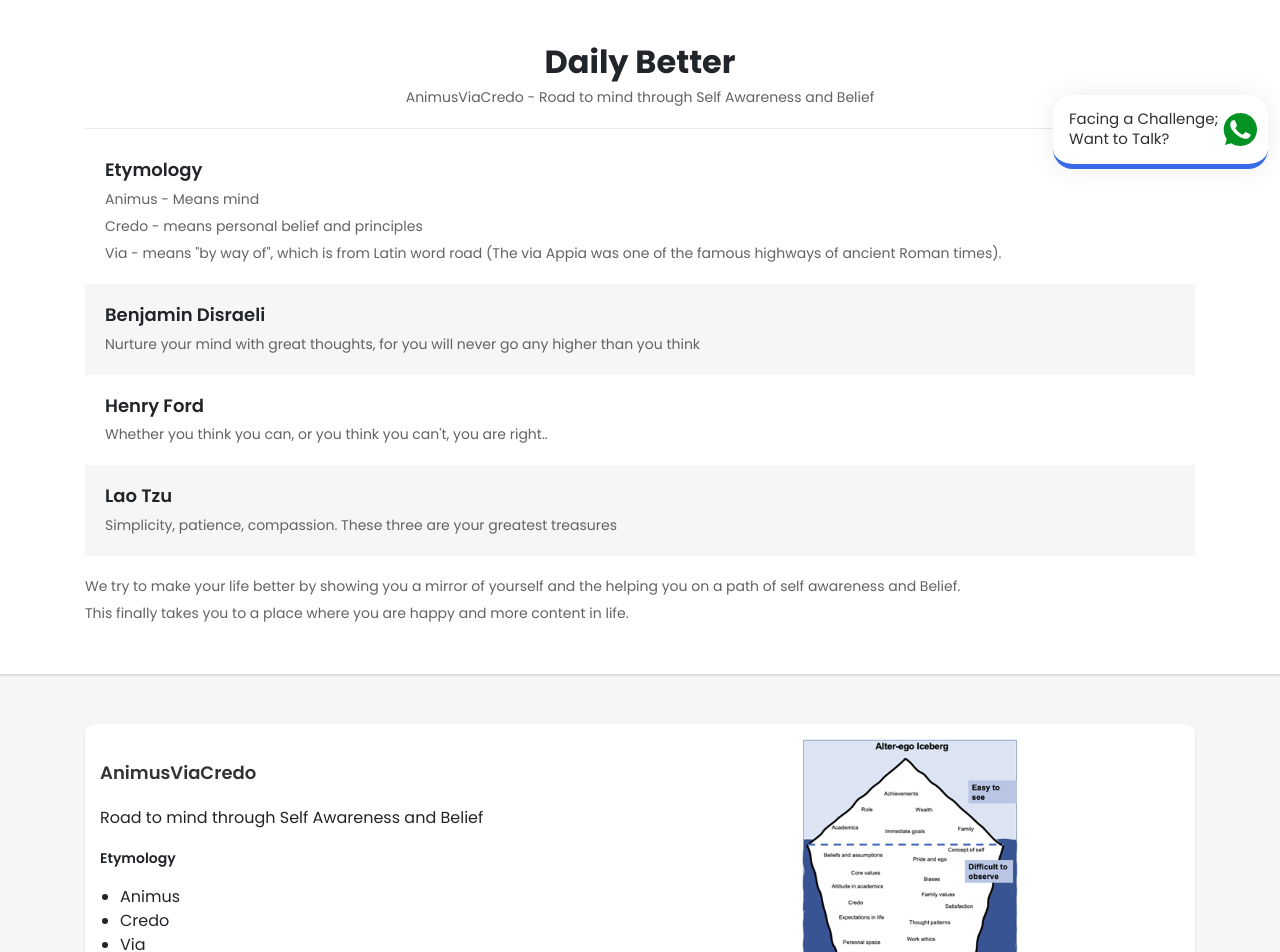
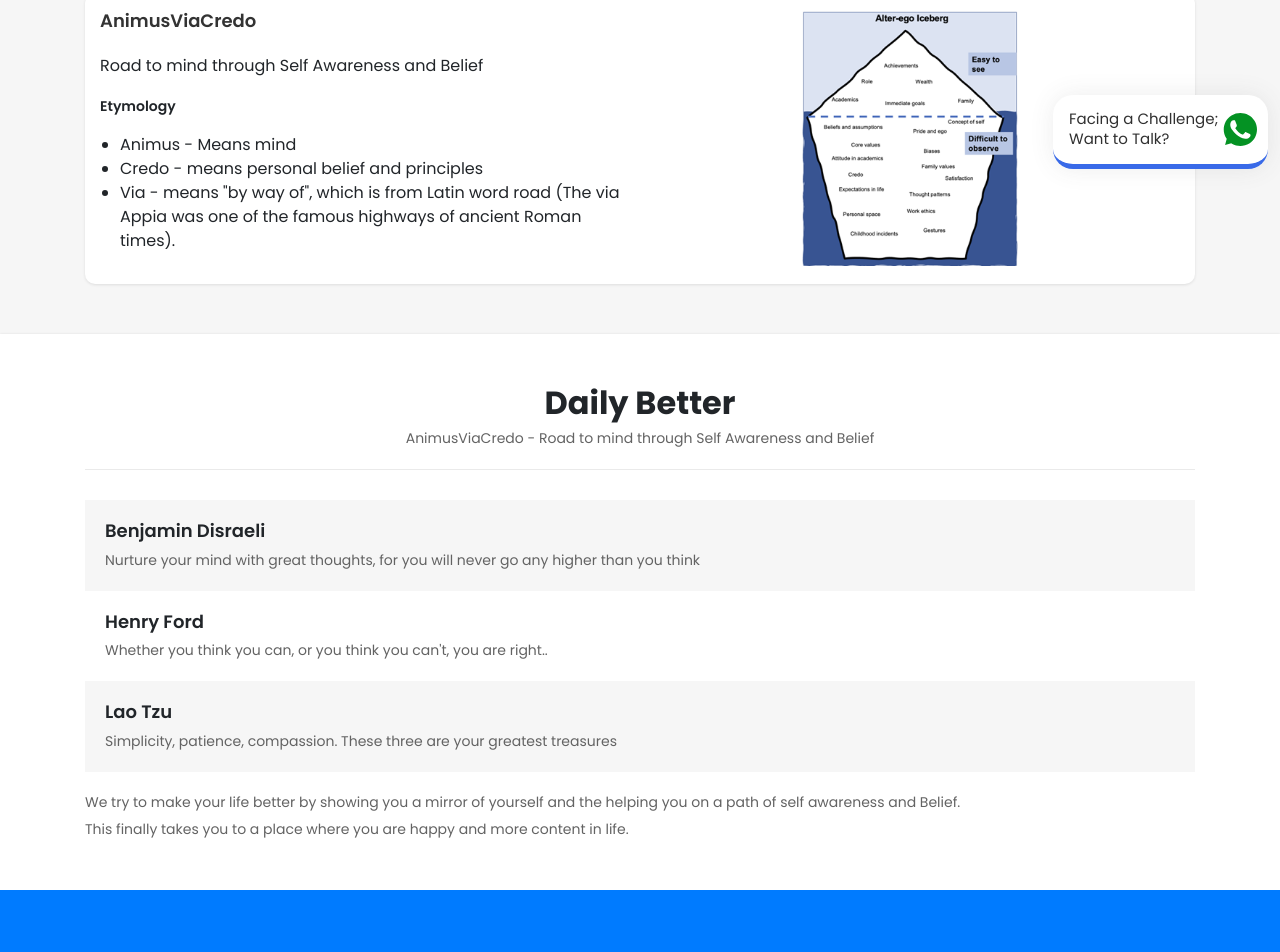
Before and after one commit to naveennsit/dailybetter, a Next.js app: page / in a window 1280 px wide. Shown: the part 555-1507 px from the top of the page. Built offline with nearby package versions, Linux system fonts and the light colour scheme.

Commit message:
FIRST COMIT

```diff
--- a/components/header/index.js
+++ b/components/header/index.js
@@ -35,7 +35,7 @@ const Index = () => {
                                     <Link href='/'>Contact Us</Link>
                                 </li>
                                 <li>
-                                    <Link href=''>
+                                    <Link href='/book-session'>
                                         <button type='button' className='btn'>BOOK SESSION</button>
                                     </Link>
                                 </li>
--- a/pages/book-session.js
+++ b/pages/book-session.js
@@ -61,7 +61,7 @@ export default function SelfHelpResource() {
               <div className='slot-box'>
                 <div className='slot-time'>
                   <span>30</span>
-                  Min slot
+                  min slot
                 </div>
                 <div className='slot-price'>
                   <div className='slot-price-rate'>
@@ -76,8 +76,8 @@ export default function SelfHelpResource() {
               </div>
               <div className='slot-box'>
                 <div className='slot-time'>
-                  <span>01</span>
-                  Hour slot
+                  <span>60</span>
+                   Min slot
                 </div>
                 <div className='slot-price'>
                   <div className='slot-price-rate'>
--- a/pages/index.js
+++ b/pages/index.js
@@ -37,19 +37,35 @@ export default function Home() {
           </div>
         </div>
       </div>
-
+      <div className='service-box'>
+        <div className='container'>
+          <div className='service-box-img home-service'>
+            <div className='service-box-img1'>
+              <h4>
+                AnimusViaCredo
+              </h4>
+              <p>Road to mind through Self Awareness and Belief</p>
+              <div className='home-box-section'>
+                <h5>Etymology</h5>
+                <ul>
+                  <li>Animus - Means mind</li>
+                  <li>Credo - means personal belief and principles</li>
+                  <li>Via - means &quot;by way of&quot;, which is from Latin word road (The via Appia was one of the famous highways of ancient Roman times).</li>
+                </ul>
+              </div>
+            </div>
+            <div className='service-box-img2'>
+              <img src='/images/home-page-img.png' />
+            </div>
+          </div>
+        </div>
+      </div>
       <div className='daily-banner-container'>
         <div className='container'>
           <div className='daily-banner-wrappr'>
             <h2>Daily Better</h2>
             <p className='subtitle'>AnimusViaCredo - Road to mind through Self Awareness and Belief</p>
             <div className='daily-list-box'>
-              <div className='daily-list'>
-                <h4>Etymology</h4>
-                <p>Animus - Means mind</p>
-                <p>Credo - means personal belief and principles</p>
-                <p>Via - means &quot;by way of&quot;, which is from Latin word road (The via Appia was one of the famous highways of ancient Roman times).</p>
-              </div>
               <div className='daily-list grey'>
                 <h4>Benjamin Disraeli</h4>
                 <p>Nurture your mind with great thoughts, for you will never go any higher than you think </p>
@@ -73,29 +89,7 @@ export default function Home() {
         </div>
       </div>
 
-      <div className='service-box'>
-        <div className='container'>
-          <div className='service-box-img home-service'>
-            <div className='service-box-img1'>
-              <h4>
-              AnimusViaCredo
-              </h4>
-              <p>Road to mind through Self Awareness and Belief</p>
-              <div className='home-box-section'>
-                <h5>Etymology</h5>
-                <ul>
-                  <li>Animus </li>
-                  <li>Credo</li>
-                  <li>Via</li>
-                </ul>
-              </div>
-            </div>
-            <div className='service-box-img2'>
-              <img src='/images/home-page-img.png' />
-            </div>
-          </div>
-        </div>
-      </div>
+
 
       <div className='our-section'>
         <div className='container'>
--- a/styles/globals.css
+++ b/styles/globals.css
@@ -204,7 +204,7 @@ footer {background: #000; padding: 50px 0px 20px;}
 .payment-wrappr .price-box {width: 50%;}
 
 .qr-code {text-align: center;}
-.qr-code img {width: 130px;}
+.qr-code img {width: 350px;}
 .qr-code p {margin-top: 10px; font-weight: 600;}
 .payment-box p {text-align: center; margin-bottom: 5px;}
 .bank-detail {margin-top: 20px; padding: 10px; background: #f2f6ff; border-radius: 6px; border: 1px solid #d1dbf2; margin-bottom: 20px;}
```
Also changed, not shown: pages/self-help-resource.js (+19 -17 lines), public/images/qr.jpeg (added).
